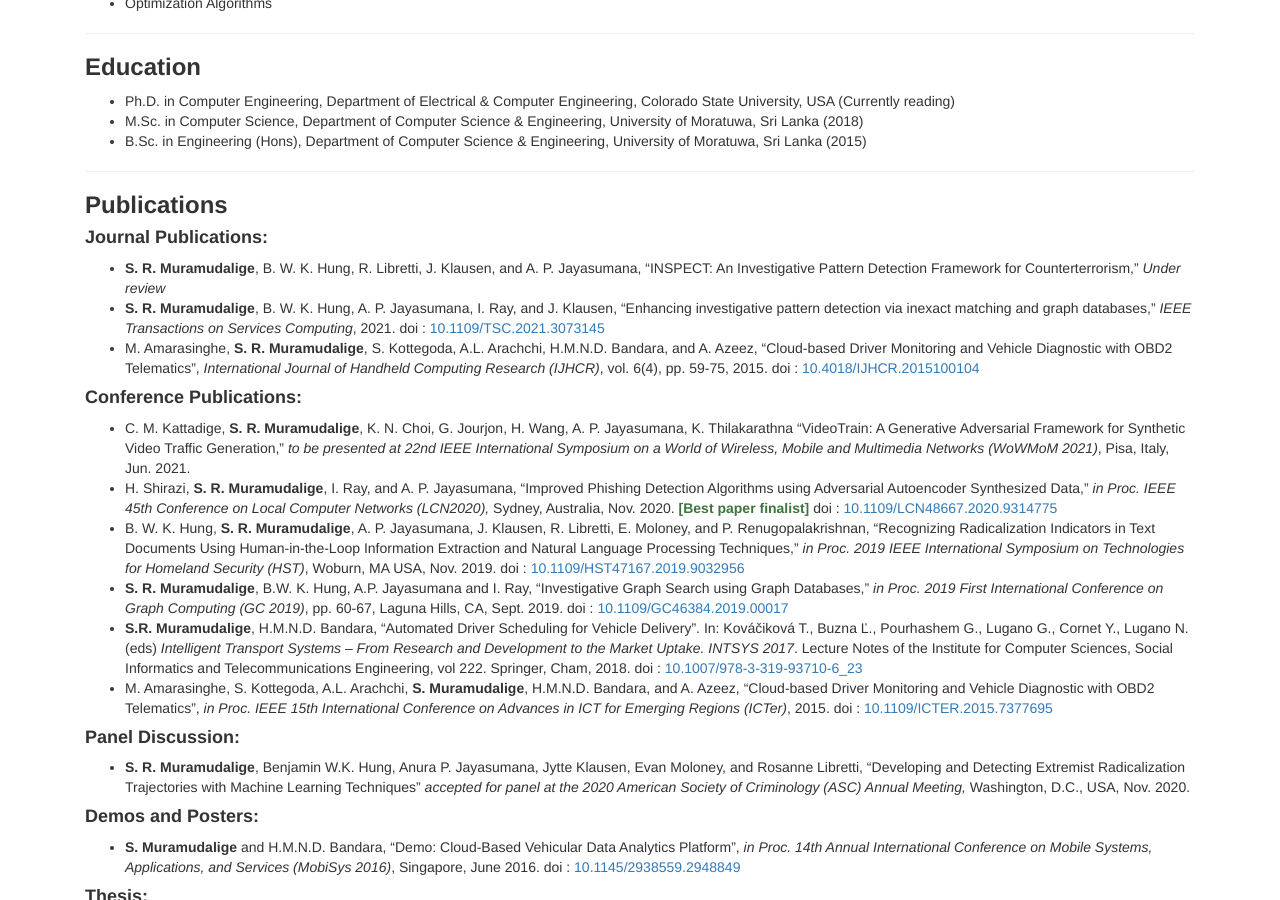
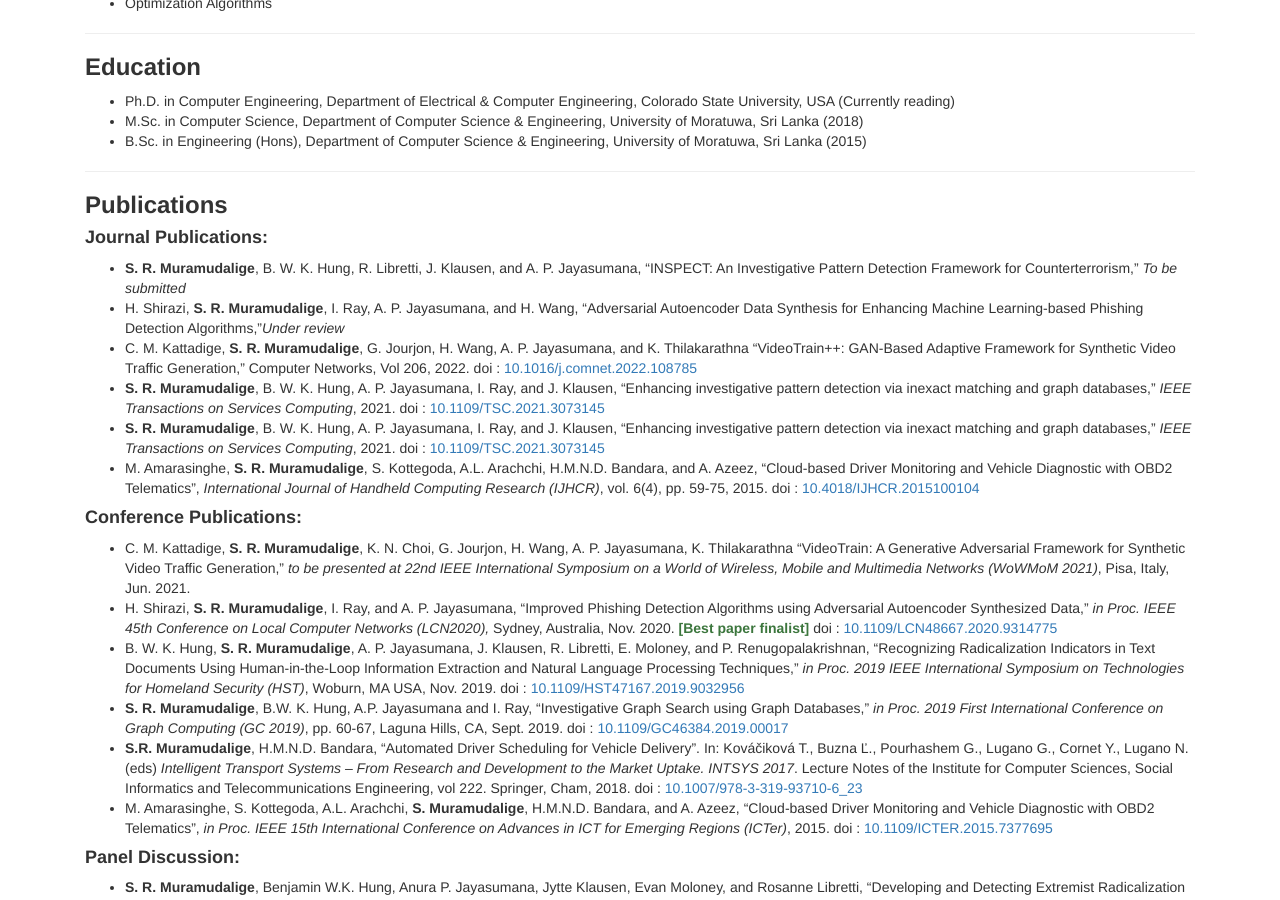
Before and after one commit to Shashika/Shashika.github.io, a Jekyll site: the page built from index.html, in a window 1280 px wide and 900 px high, scrolled down 417 px. Built offline with Jekyll 4.4.1, drawn with Linux system fonts in a browser that asks for light colours.

Commit message:
update recent publications

```diff
--- a/index.html
+++ b/index.html
@@ -45,7 +45,10 @@ title: Shashika Ranga Muramudalige
     <div class="subsection">
         <h4><b>Journal Publications:</b></h4>
 	   <ul class="mylist">
-		  <li><b>S. R. Muramudalige</b>, B. W. K. Hung, R. Libretti, J. Klausen, and A. P. Jayasumana, “INSPECT: An Investigative Pattern Detection Framework for Counterterrorism,” <i>Under review</i></li>
+		  <li><b>S. R. Muramudalige</b>, B. W. K. Hung, R. Libretti, J. Klausen, and A. P. Jayasumana, “INSPECT: An Investigative Pattern Detection Framework for Counterterrorism,” <i>To be submitted</i></li>
+		  <li>H. Shirazi, <b>S. R. Muramudalige</b>, I. Ray, A. P. Jayasumana, and H. Wang, “Adversarial Autoencoder Data Synthesis for Enhancing Machine Learning-based Phishing Detection Algorithms,”<i>Under review</i></li>
+		  <li>C. M. Kattadige, <b>S. R. Muramudalige</b>, G. Jourjon, H. Wang, A. P. Jayasumana, and K. Thilakarathna “VideoTrain++: GAN-Based Adaptive Framework for Synthetic Video Traffic Generation,” Computer Networks, Vol 206, 2022. doi : <a href="https://doi.org/10.1016/j.comnet.2022.108785" target="_blank">10.1016/j.comnet.2022.108785</a></li>
+		  <li><b>S. R. Muramudalige</b>, B. W. K. Hung, A. P. Jayasumana, I. Ray, and J. Klausen, “Enhancing investigative pattern detection via inexact matching and graph databases,” <i>IEEE Transactions on Services Computing</i>, 2021. doi : <a href="https://doi.org/10.1109/TSC.2021.3073145" target="_blank">10.1109/TSC.2021.3073145</a></li>
 		  <li><b>S. R. Muramudalige</b>, B. W. K. Hung, A. P. Jayasumana, I. Ray, and J. Klausen, “Enhancing investigative pattern detection via inexact matching and graph databases,” <i>IEEE Transactions on Services Computing</i>, 2021. doi : <a href="https://doi.org/10.1109/TSC.2021.3073145" target="_blank">10.1109/TSC.2021.3073145</a></li>
 		  <li>M. Amarasinghe, <b>S. R. Muramudalige</b>, S. Kottegoda, A.L. Arachchi, H.M.N.D. Bandara, and A. Azeez, “Cloud-based Driver Monitoring and Vehicle Diagnostic with OBD2 Telematics”, <i>International Journal of Handheld Computing Research (IJHCR)</i>, vol. 6(4), pp. 59-75, 2015. doi : <a href="https://doi.org/10.4018/IJHCR.2015100104" target="_blank">10.4018/IJHCR.2015100104</a></li>
 	   </ul>
```
